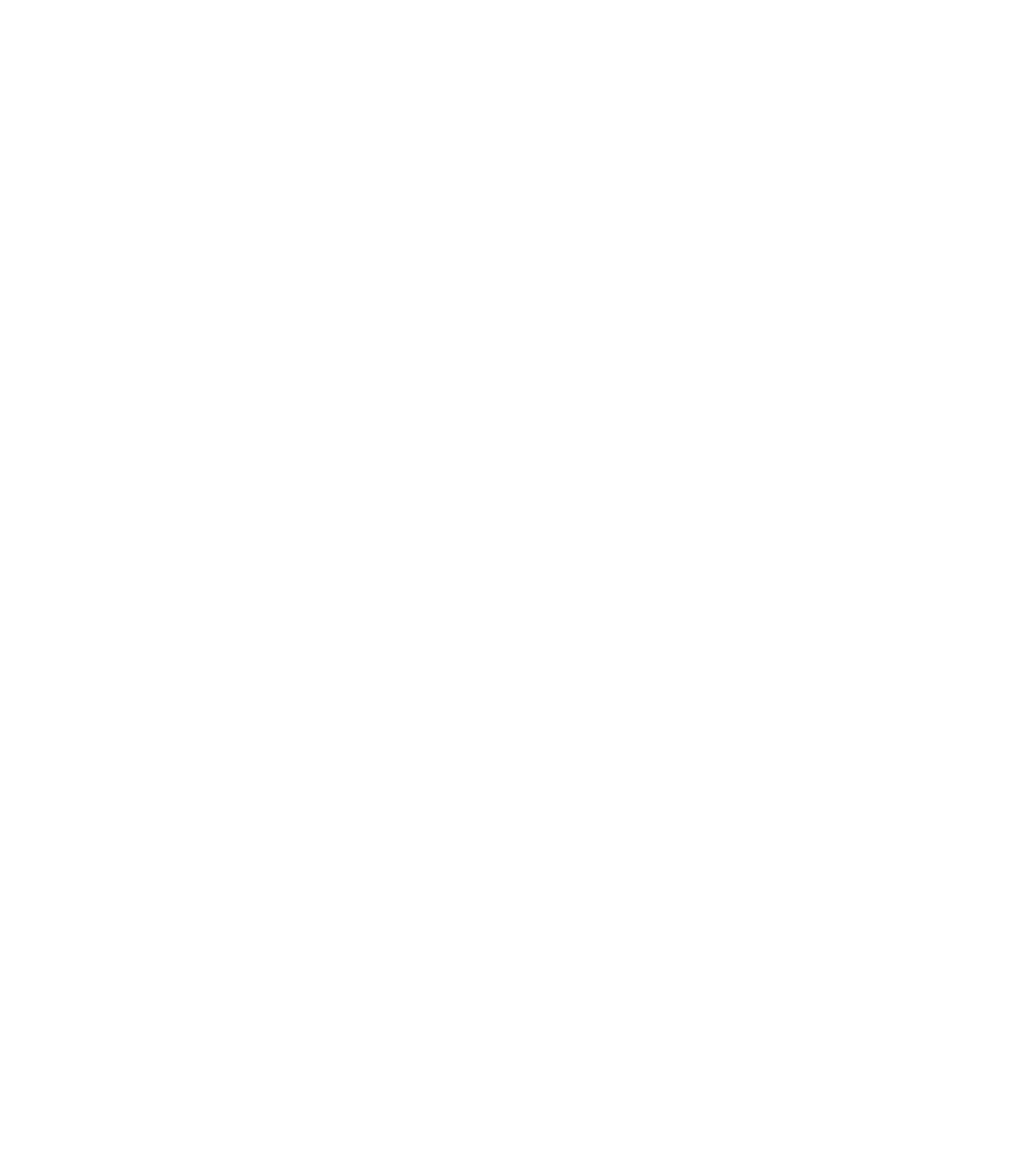
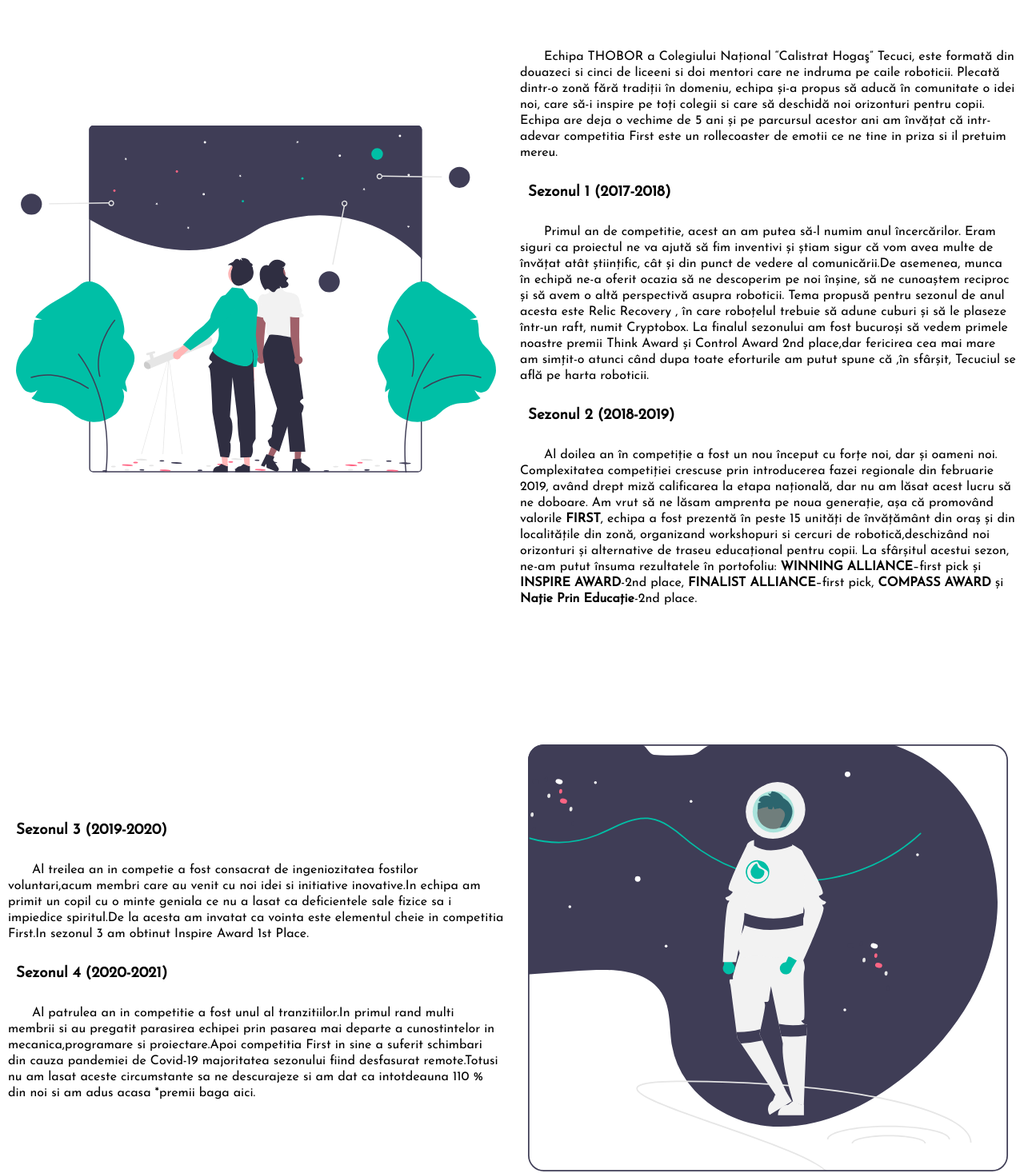
Before and after one commit to DragutuMatei/ThoborSiteFrontend, a React (Create React App) app: page /about in a window 1280 px wide. Shown: the part 338-1805 px from the top of the page at 80% size. Before the commit the page ends 800 px from the top, so only its background shows below. Built offline with nearby package versions, Linux system fonts and the light colour scheme; a web font is replaced by a local one.

Commit message:
about page

```diff
--- a/src/components/heading/Header.tsx
+++ b/src/components/heading/Header.tsx
@@ -3,8 +3,8 @@ import React from "react";
 function Header() {
   return (
     <div className="heading">
-      <h1>THOBOR</h1>
-      <h3>A team of eleves and elevs from Tecuci</h3>
+      <h1>Noi suntem THOBOR</h1>
+      <h3>O echipa de adolescenti pasionati ce iubesc robotica</h3>
     </div>
   );
 }
--- a/src/components/sponsors/Sponsors.tsx
+++ b/src/components/sponsors/Sponsors.tsx
@@ -5,7 +5,7 @@ function Sponsors() {
     <div className="sponsors" id="sponsors">
       <h2>Sponsors</h2>
       <hr></hr>
-      <h4>We traveled and spread the word with them.</h4>
+      <h4>Oamenii care ne fac posibil visul</h4>
       <div className="sponsor-list">
         <div className="sponsor">
           <img
--- a/src/components/whatwedo/Whatwedo.tsx
+++ b/src/components/whatwedo/Whatwedo.tsx
@@ -1,13 +1,16 @@
 import React from "react";
 
 function Whatwedo() {
-  return(
+  return (
     <div className="whatwedo" id="whatwedo">
       <h2>What We Do</h2>
       <hr></hr>
       <ul>
         <li>
-        <img src={require("../../assets/Images/uiux.png").default} alt="ui/ux" />
+          <img
+            src={require("../../assets/Images/uiux.png").default}
+            alt="ui/ux"
+          />
           <h3>UI/UX</h3>
           <h4>Web designing and Web apps</h4>
         </li>
@@ -17,12 +20,15 @@ function Whatwedo() {
             alt="illustration"
           />
           <h3>Illustration</h3>
-        <h4>Designing and stuff like that.</h4>
+          <h4>We provide visual representations of our work</h4>
         </li>
         <li>
-        <img src={require("../../assets/Images/branding.png").default} alt="branding" />
+          <img
+            src={require("../../assets/Images/branding.png").default}
+            alt="branding"
+          />
           <h3>Branding</h3>
-        <h4>Things like social media and stuff.</h4>
+          <h4>We give meaning to our team</h4>
         </li>
         <li>
           <img
@@ -30,12 +36,15 @@ function Whatwedo() {
             alt="development"
           />
           <h3>Development</h3>
-        <h4>Proggraming the robot.</h4>
+          <h4>Always Evolving our techniques</h4>
         </li>
         <li>
-        <img src={require("../../assets/Images/motion.png").default} alt="motion" />
+          <img
+            src={require("../../assets/Images/motion.png").default}
+            alt="motion"
+          />
           <h3>Motion</h3>
-        <h4>2D Art combined with Blender and Fusion</h4>
+          <h4>2D and 3D Art made with Blender and Fusion</h4>
         </li>
         <li>
           <img
@@ -43,11 +52,11 @@ function Whatwedo() {
             alt="photography"
           />
           <h3>Photography</h3>
-        <h4>Making photos.</h4>
+          <h4>Incrementing precious moments</h4>
         </li>
       </ul>
     </div>
-  )
+  );
 }
 
 export default Whatwedo;
--- a/src/pages/about/About.tsx
+++ b/src/pages/about/About.tsx
@@ -1,16 +1,99 @@
-import React from 'react'
+import React from "react";
 
 function About() {
   return (
-    <div className='about-page'>
-        <div className='about-heading'>
-            <h1>About</h1>
+    <div className="about-page">
+      <div className="about-heading">
+        <h1>About</h1>
+      </div>
+      <div className="about-info">
+        <div className="about1">
+          <img
+            src={require("../../assets/Images/about.svg").default}
+            alt="about"
+          />
+          <div className="scris">
+            <h2>Povestea noastra</h2>
+            <p>
+              Echipa THOBOR a Colegiului Național “Calistrat Hogaş” Tecuci, este
+              formată din douazeci si cinci de liceeni si doi mentori care ne
+              indruma pe caile roboticii. Plecată dintr-o zonă fără tradiții în
+              domeniu, echipa și-a propus să aducă în comunitate o idei noi,
+              care să-i inspire pe toți colegii si care să deschidă noi
+              orizonturi pentru copii. Echipa are deja o vechime de 5 ani și pe
+              parcursul acestor ani am învățat că intr-adevar competitia First
+              este un rollecoaster de emotii ce ne tine in priza si il pretuim
+              mereu.
+            </p>
+
+            <h3>Sezonul 1 (2017-2018)</h3>
+            <p>
+              Primul an de competitie, acest an am putea să-l numim anul
+              încercărilor. Eram siguri ca proiectul ne va ajută să fim
+              inventivi și știam sigur că vom avea multe de învățat atât
+              științific, cât și din punct de vedere al comunicării.De asemenea,
+              munca în echipă ne-a oferit ocazia să ne descoperim pe noi înșine,
+              să ne cunoaștem reciproc și să avem o altă perspectivă asupra
+              roboticii. Tema propusă pentru sezonul de anul acesta este Relic
+              Recovery , în care roboțelul trebuie să adune cuburi și să le
+              plaseze într-un raft, numit Cryptobox. La finalul sezonului am
+              fost bucuroși să vedem primele noastre premii Think Award și
+              Control Award 2nd place,dar fericirea cea mai mare am simțit-o
+              atunci când dupa toate eforturile am putut spune că ,în sfârșit,
+              Tecuciul se află pe harta roboticii.
+            </p>
+
+            <h3>Sezonul 2 (2018-2019)</h3>
+            <p>
+              Al doilea an în competiție a fost un nou început cu forțe noi, dar
+              și oameni noi. Complexitatea competiției crescuse prin
+              introducerea fazei regionale din februarie 2019, având drept miză
+              calificarea la etapa națională, dar nu am lăsat acest lucru să ne
+              doboare. Am vrut să ne lăsam amprenta pe noua generație, așa că
+              promovând valorile <b>FIRST</b>, echipa a fost prezentă în peste
+              15 unități de învățământ din oraș și din localitățile din zonă,
+              organizand workshopuri si cercuri de robotică,deschizând noi
+              orizonturi și alternative de traseu educațional pentru copii. La
+              sfârșitul acestui sezon, ne-am putut însuma rezultatele în
+              portofoliu: <b>WINNING ALLIANCE</b>–first pick și{" "}
+              <b>INSPIRE AWARD</b>
+              -2nd place, <b>FINALIST ALLIANCE</b>–first pick,{" "}
+              <b>COMPASS AWARD</b> și <b>Nație Prin Educație</b>-2nd place.
+            </p>
+          </div>
         </div>
-        <div className='about-info'>
-            <p>something</p>
+        <div className="about2">
+          <img
+            src={require("../../assets/Images/about_2.svg").default}
+            alt="about_2"
+          />
+          <div className="scris">
+            <h3>Sezonul 3 (2019-2020)</h3>
+            <p>
+              Al treilea an in competie a fost consacrat de ingeniozitatea
+              fostilor voluntari,acum membri care au venit cu noi idei si
+              initiative inovative.In echipa am primit un copil cu o minte
+              geniala ce nu a lasat ca deficientele sale fizice sa i impiedice
+              spiritul.De la acesta am invatat ca vointa este elementul cheie in
+              competitia First.In sezonul 3 am obtinut Inspire Award 1st Place.
+            </p>
+
+            <h3>Sezonul 4 (2020-2021)</h3>
+            <p>
+              Al patrulea an in competitie a fost unul al tranzitiilor.In primul
+              rand multi membrii si au pregatit parasirea echipei prin pasarea
+              mai departe a cunostintelor in mecanica,programare si
+              proiectare.Apoi competitia First in sine a suferit schimbari din
+              cauza pandemiei de Covid-19 majoritatea sezonului fiind desfasurat
+              remote.Totusi nu am lasat aceste circumstante sa ne descurajeze si
+              am dat ca intotdeauna 110 % din noi si am adus acasa *premii baga
+              aici.
+            </p>
+          </div>
         </div>
+      </div>
     </div>
-  )
+  );
 }
 
-export default About
+export default About;
--- a/src/pages/about/about.scss
+++ b/src/pages/about/about.scss
@@ -10,14 +10,49 @@
     animation: slideFromBottom 1.5s ease forwards;
     h1 {
       font-size: 48px;
-            font-family: "Space Mono" ,monospace;
+      font-family: "Space Mono", monospace;
       padding-top: 100px;
     }
   }
   .about-info {
+    .about1 {
       display: flex;
       align-items: center;
       justify-content: center;
+      flex-direction: row;
+      padding-bottom: 5em;
+    }
     animation: slideFromBottom 1.5s ease forwards;
+    img {
+      padding: 0px 20px 0px 20px;
+      width: 50vw;
+      height: auto;
+    }
+    .scris {
+      padding-top: 5em;
+      padding-bottom: 5em;
+      h2 {
+        padding-bottom: 2em;
+      }
+      h3 {
+        padding: 20px;
+      }
+      p {
+        padding: 10px;
+        line-height: 20px;
+        text-indent: 30px;
       }
     }
+    .about2 {
+      display: flex;
+      align-items: center;
+      justify-content: center;
+      flex-direction: row-reverse;
+      img {
+        padding: 0px 20px 0px 20px;
+        width: 50vw;
+        height: auto;
+      }
+    }
+  }
+}
```
Also changed, not shown: src/assets/Images/about.svg (added), src/assets/Images/about_2.svg (added). Lines whose indentation alone changed are shown as unchanged.
